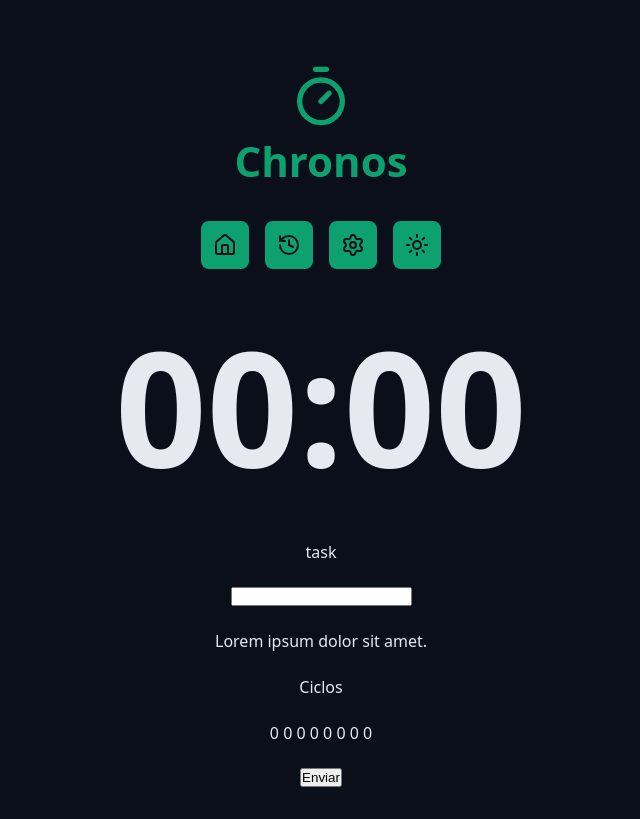
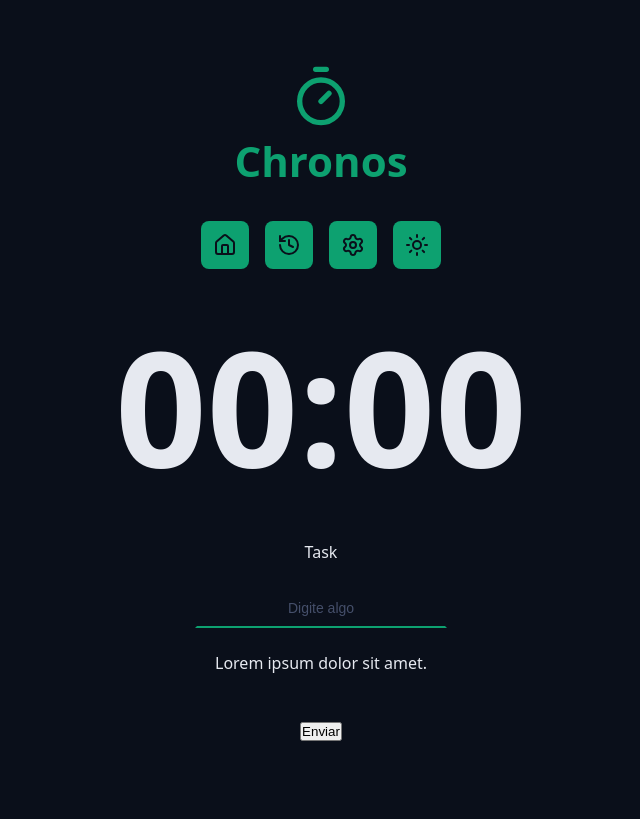
Before and after one commit to leolousa/chronos-pomodoro, a React app: page / in a window 1280 px wide. Shown: the whole page, without its empty margins (319-959 px from the left). Built offline with nearby package versions, Linux system fonts and the light colour scheme; the HTML template or start-up script is replaced by a standard one.

Commit message:
Component DefaultInput

```diff
--- a/src/App.tsx
+++ b/src/App.tsx
@@ -4,6 +4,7 @@
 import { Logo } from './components/Logo'
 import { Menu } from './components/Menu'
 import { CountDown } from './components/CountDown'
+import { DefautInput } from './components/DefaultInput'
 
 export function App() {
   return (
@@ -20,16 +21,20 @@
       <Container>
         <form action='' className='form'>
           <div className='formRow'>
-            <label htmlFor='input'>task</label>
-            <input id='input' type='text' />
+            <DefautInput
+              labelText='Task'
+              id='meuInput'
+              type='text'
+              placeholder='Digite algo'
+            />
           </div>
+
           <div className='formRow'>
             <p>Lorem ipsum dolor sit amet.</p>
           </div>
-          <div className='formRow'>
-            <p>Ciclos</p>
-            <p>0 0 0 0 0 0 0 0</p>
-          </div>
+
+          <div className='formRow'></div>
+
           <div className='formRow'>
             <button>Enviar</button>
           </div>
--- /dev/null
+++ b/src/components/DefaultInput/index.tsx
@@ -0,0 +1,21 @@
+import styles from './style.module.css'
+
+/* Tipagem das propriedades em conjunto com as propriedades do componente input do React  */
+type DefaultInputProps = {
+  id: string
+  labelText: string
+} & React.ComponentProps<'input'>
+
+export function DefautInput({
+  id,
+  type,
+  labelText,
+  ...rest
+}: DefaultInputProps) {
+  return (
+    <>
+      <label htmlFor={id}>{labelText}</label>
+      <input className={styles.input} id={id} type={type} {...rest} />
+    </>
+  )
+}
--- /dev/null
+++ b/src/components/DefaultInput/style.module.css
@@ -0,0 +1,27 @@
+.input {
+  background-color: transparent;
+  text-align: center;
+  font-size: 1.8rem;
+  padding: 0.8rem;
+  color: var(--text-default);
+  outline: none;
+  border: 0.2rem solid transparent;
+  border-bottom: 0.2rem solid var(--primary);
+  transition: all 0.1s ease-in-out;
+}
+
+.input:focus {
+  border-radius: 0.8rem;
+  border: 0.2rem solid var(--primary);
+}
+
+.input::placeholder {
+  color: var(--gray-500);
+  font-size: 1.4rem;
+  font-size: italic;
+}
+
+.input:disabled {
+  border-bottom: 0.2rem solid var(--disabled);
+  color: var(--text-muted);
+}
```
